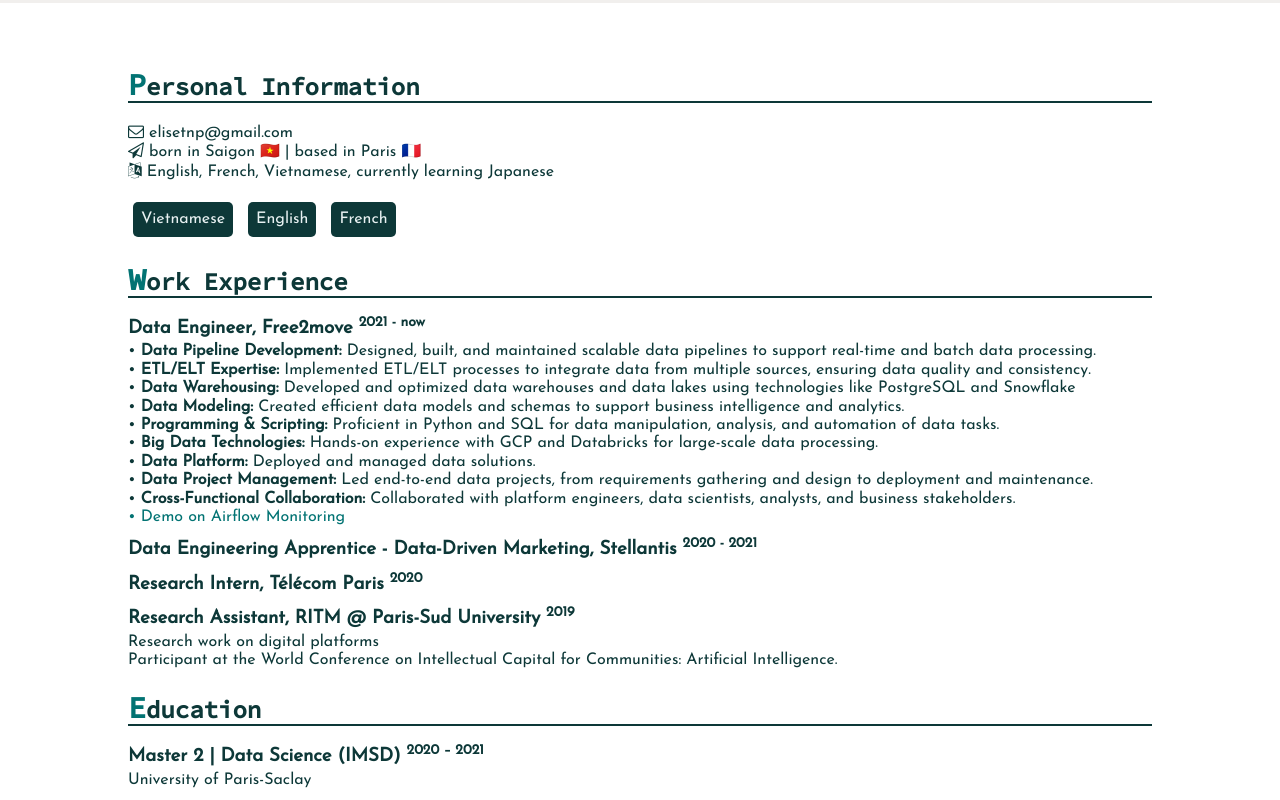
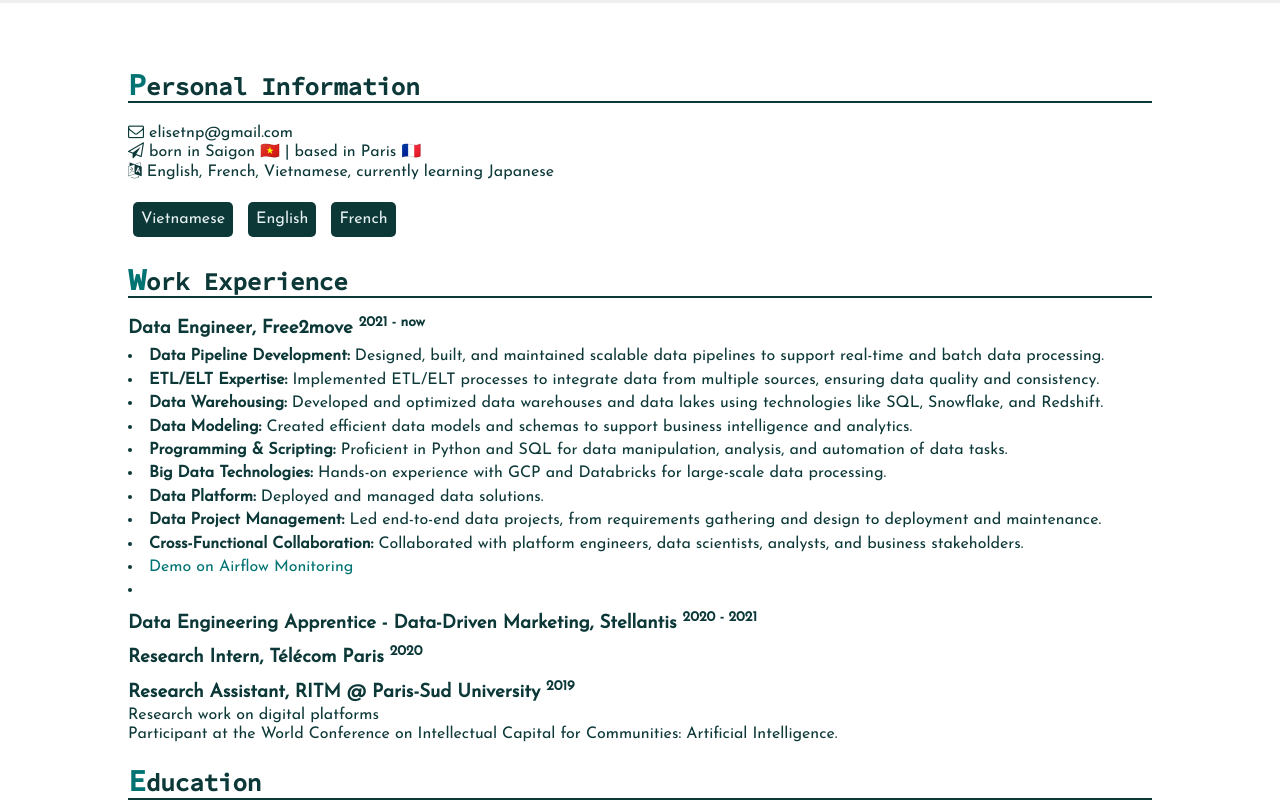
Before and after one commit to elisetnp/elisetnp.github.io, a plain HTML site: page index.html in a window 1280 px wide. Shown: the part 437-1237 px from the top of the page. Drawn offline with nearby package versions, Linux system fonts and the light colour scheme; no server answers; a web font is replaced by a local one.

Commit message:
Update index.html

```diff
--- a/index.html
+++ b/index.html
@@ -219,6 +219,10 @@ a:hover {
 .exp-item ul li {
   padding-top: 5px;
 }
+.exp-item li {
+  padding-top: 5px;
+}
+
 
 .profile {
   background-size: 100%;
@@ -286,19 +290,20 @@ a:hover {
     <h2>Work Experience</h2>
     <div class="exp-item">
       <h3>Data Engineer, Free2move <sup>2021 - now</sup> </h3>
-	<p>• <strong>Data Pipeline Development:</strong> Designed, built, and maintained scalable data pipelines to support real-time and batch data processing.</p>
-	<p>• <strong>ETL/ELT Expertise:</strong> Implemented ETL/ELT processes to integrate data from multiple sources, ensuring data quality and consistency.</p>
-	<p>• <strong>Data Warehousing:</strong> Developed and optimized data warehouses and data lakes using technologies like PostgreSQL and Snowflake</p>
-	<p>• <strong>Data Modeling:</strong> Created efficient data models and schemas to support business intelligence and analytics.</p>
-	<p>• <strong>Programming & Scripting:</strong> Proficient in Python and SQL for data manipulation, analysis, and automation of data tasks.</p>
-	<p>• <strong>Big Data Technologies:</strong> Hands-on experience with GCP and Databricks for large-scale data processing.</p>
-	<p>• <strong>Data Platform:</strong> Deployed and managed data solutions.</p>
-	<p>• <strong>Data Project Management:</strong> Led end-to-end data projects, from requirements gathering and design to deployment and maintenance.</p>
-	<p>• <strong>Cross-Functional Collaboration:</strong> Collaborated with platform engineers, data scientists, analysts, and business stakeholders.</p>
+    <li><strong>Data Pipeline Development:</strong> Designed, built, and maintained scalable data pipelines to support real-time and batch data processing.</li>
+    <li><strong>ETL/ELT Expertise:</strong> Implemented ETL/ELT processes to integrate data from multiple sources, ensuring data quality and consistency.</li>
+    <li><strong>Data Warehousing:</strong> Developed and optimized data warehouses and data lakes using technologies like SQL, Snowflake, and Redshift.</li>
+    <li><strong>Data Modeling:</strong> Created efficient data models and schemas to support business intelligence and analytics.</li>
+    <li><strong>Programming & Scripting:</strong> Proficient in Python and SQL for data manipulation, analysis, and automation of data tasks.</li>
+    <li><strong>Big Data Technologies:</strong> Hands-on experience with GCP and Databricks for large-scale data processing.</li>
+    <li><strong>Data Platform:</strong> Deployed and managed data solutions.</li>
+    <li><strong>Data Project Management:</strong> Led end-to-end data projects, from requirements gathering and design to deployment and maintenance.</li>
+    <li><strong>Cross-Functional Collaboration:</strong> Collaborated with platform engineers, data scientists, analysts, and business stakeholders.</li>
+</ul>
 
-      <p><a href="https://github.com/elisetnp/airflow_monitoring/tree/main" target="_blank">
-        • Demo on Airflow Monitoring
-      </a></p>
+      <li><a href="https://github.com/elisetnp/airflow_monitoring/tree/main" target="_blank">
+        Demo on Airflow Monitoring
+      </a><li>
       <p>
       </p>
     </div>
```
